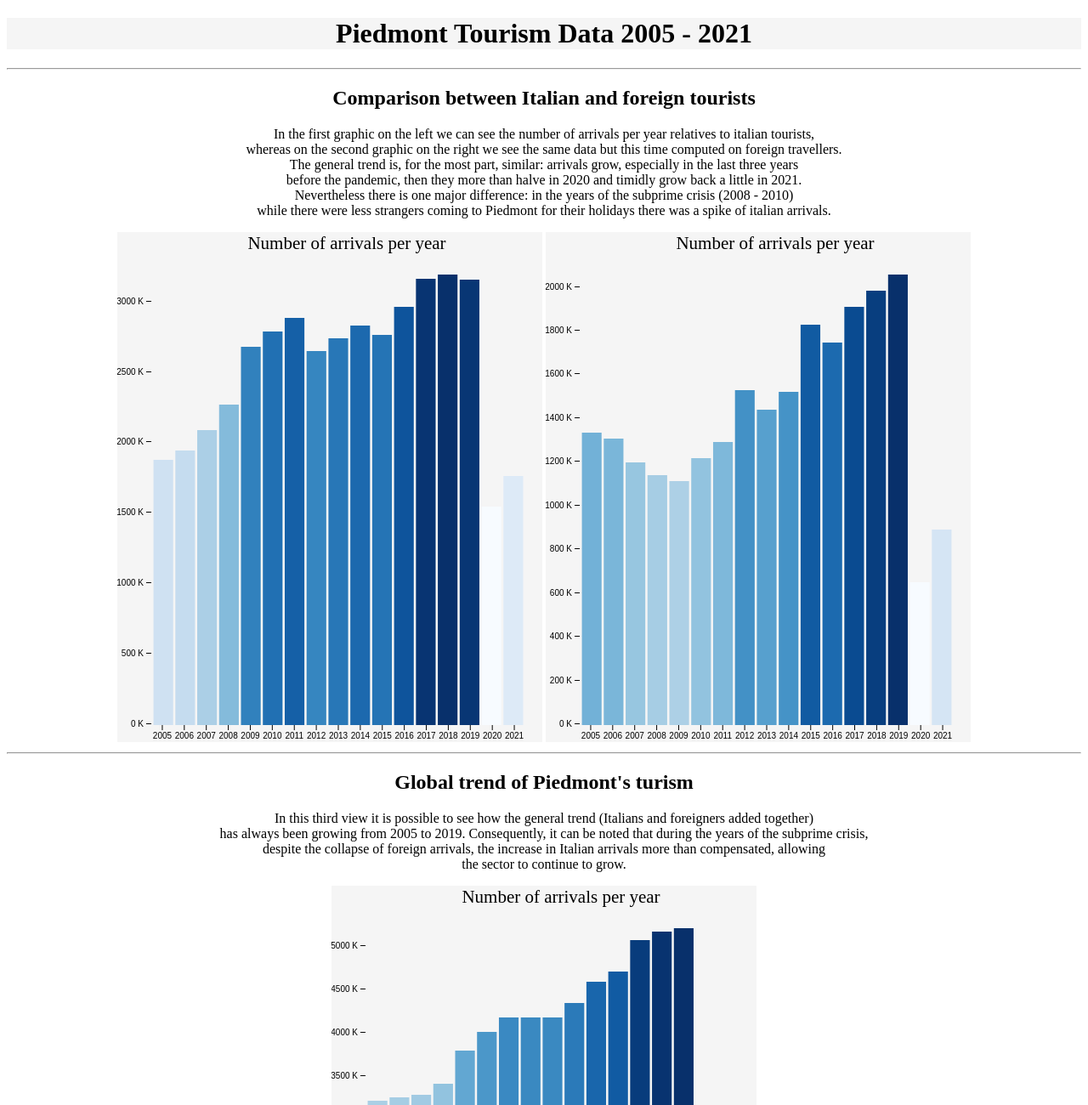
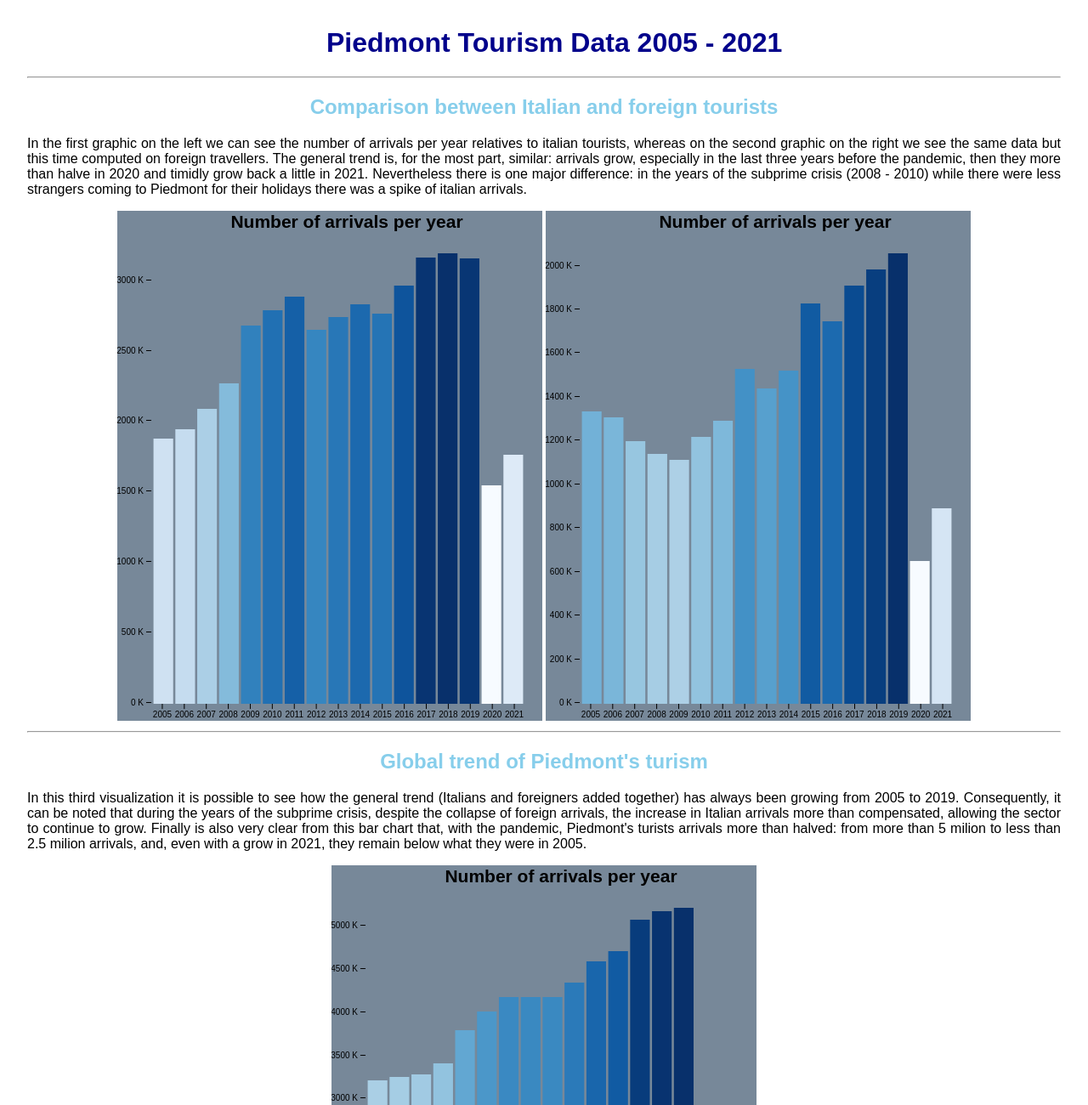
Before and after one commit to Francesco-Tromellini/Piedmont_tourism_D3.js, a plain HTML site: page index.html in a window 1280 px wide. Shown: the top 1300 px of the page at 85% size. Drawn offline with nearby package versions, Linux system fonts and the light colour scheme.

Commit message:
Style adjustements

```diff
--- a/index.html
+++ b/index.html
@@ -11,15 +11,15 @@
     <div>
         <hr>
         <center >
+            <h2>Comparison between Italian and foreign tourists</h2>
             <p>
-            <h2>Comparison between Italian and foreign tourists</h2>
             In the first graphic on the left we can see the number of arrivals per year relatives
-            to italian tourists, <br> whereas on the second graphic on the right we see the same
-            data but this time computed on foreign travellers. <br>
-            The general trend is, for the most part, similar: arrivals grow, especially in the last three years <br>
-            before the pandemic, then they more than halve in 2020 and timidly grow back a little in 2021. <br>
-            Nevertheless there is one major difference: in the years of the subprime crisis (2008 - 2010) <br>
-            while there were less strangers coming to Piedmont for their holidays there was a spike of italian arrivals. <br>
+            to italian tourists, whereas on the second graphic on the right we see the same
+            data but this time computed on foreign travellers.
+            The general trend is, for the most part, similar: arrivals grow, especially in the last three years
+            before the pandemic, then they more than halve in 2020 and timidly grow back a little in 2021.
+            Nevertheless there is one major difference: in the years of the subprime crisis (2008 - 2010)
+            while there were less strangers coming to Piedmont for their holidays there was a spike of italian arrivals.
             </p>
             <span id="viz1"></span>
             <span id="viz2"></span>
@@ -27,21 +27,20 @@
     </div>
     <center>
         <hr>
-        <div>
-            <h2>Global trend of Piedmont's turism</h2>
-            <p>
-                In this third view it is possible to see how the general trend (Italians and foreigners added together) <br>
-                has always been growing from 2005 to 2019. Consequently, it can be noted that during the years of the subprime crisis, <br>
-                despite the collapse of foreign arrivals, the increase in Italian arrivals more than compensated, allowing <br>
-                the sector to continue to grow.
-            </p>
-        </div>
-        <div id="viz3">
-
-        </div>
+        <h2>Global trend of Piedmont's turism</h2>
+        <p>
+                In this third visualization it is possible to see how the general trend (Italians and foreigners added together)
+                has always been growing from 2005 to 2019. Consequently, it can be noted that during the years of the subprime crisis,
+                despite the collapse of foreign arrivals, the increase in Italian arrivals more than compensated, allowing
+                the sector to continue to grow. Finally is also very clear from this bar chart that, with the pandemic, Piedmont's turists
+                arrivals more than halved: from more than 5 milion to less than 2.5 milion arrivals, and, even with a grow in 2021, they
+                remain below what they were in 2005.
+        </p>
+        <div id="viz3"></div>
         <hr>
     </center>
     <script src="https://d3js.org/d3.v7.min.js"></script>
+    <link rel = "stylesheet" href="style.css">
 
     <script src="main.js"></script>
 </body>
--- a/main.js
+++ b/main.js
@@ -10,7 +10,6 @@ const width = 500,
 // Title
 d3.select('#first_cont')
     .html('<center><h1>Piedmont Tourism Data 2005 - 2021</h1></center>')
-    .style('background', 'whiteSmoke' )
 
 // Global data initialisation
 let region_list = ['NO', 'VC', 'BI', 'VB', 'CN', 'AL', 'TO', 'AT']
@@ -106,7 +105,7 @@ function char1(charData, pointer) {
     const svg = pointer.append('svg')
         .attr('width', width)
         .attr('height', height)
-        .style('background', 'whiteSmoke')
+        .style('background', 'lightslategray')
 
     // Initialisizing variables
     let yScale,
@@ -181,6 +180,7 @@ function char1(charData, pointer) {
         .attr('text-anchor', 'middle')
         .text('Number of arrivals per year')
         .style('fill', 'black')
+        .style('font-weight', 'bold')
 
 }
 
--- /dev/null
+++ b/style.css
@@ -0,0 +1,25 @@
+h1{
+    color : darkblue;
+    font-family: Arial, Helvetica, sans-serif;
+    font-weight: bold;
+    font-size: 32px;
+    margin-top: 2%;
+    margin-left: 2%;
+}
+
+p {
+    text-align: justify;
+}
+
+body{
+    margin: 2em;
+    font-family: Arial, Helvetica, sans-serif;
+}
+
+h2 {
+    color: skyblue;
+}
+
+.block {
+    display: inline-block ;
+}
```
